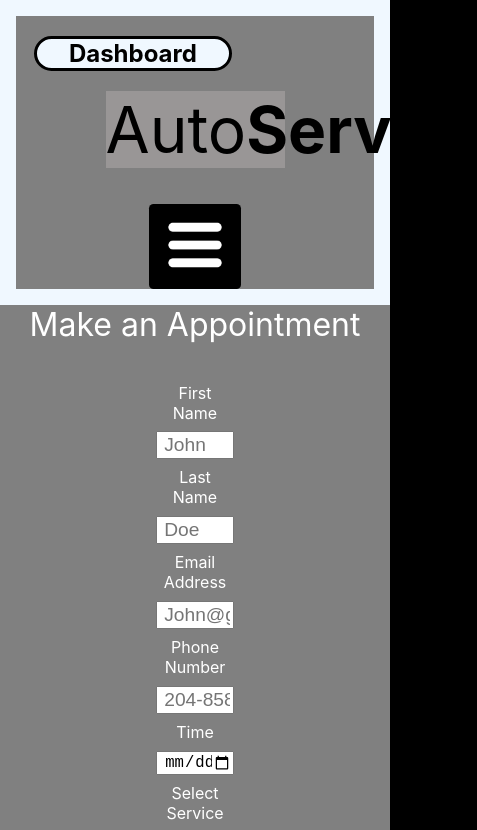
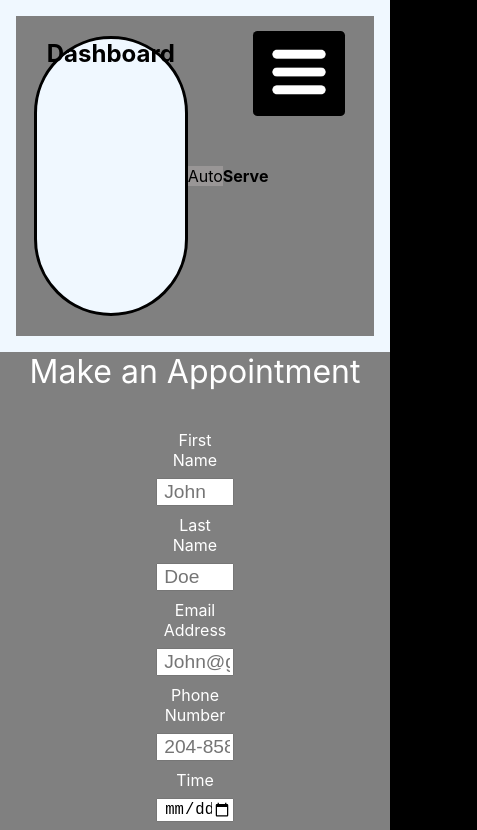
Before and after one commit to trenbolonesw/AutoServe, a React (Create React App) app: page /CreateAppointment in a window 390 px wide. Shown: the top 830 px of the page, 477 px wide, since content can reach past the window. Built offline with nearby package versions, Linux system fonts and the light colour scheme.

Commit message:
commit shit

```diff
--- a/src/components/layout/Layout.jsx
+++ b/src/components/layout/Layout.jsx
@@ -15,17 +15,19 @@ export default function Layout(){
         <>
         <div>
             <div className={styles.layout}>
+
                 <h2 className={styles.dashboard}>
             <Link to={'/DashBoard'} className={styles.Link}>Dashboard</Link>
            </h2>
+
             <header className={styles.header}>
             <Link className={styles.headerLink} to={'/'}> Auto<strong>Serve</strong></Link>
             </header>
-           <button className={styles.button} onClick={handleDrop}>
+
+            <div className={styles.menu}>
+             <button className={styles.button} onClick={handleDrop}>
             <img src={image2} alt="" height={80} width={80}/>
             </button>
-            <div className={styles.menu}>
-
             <div className={`${styles.dropdown} ${drop ? styles.dropdown: styles.dropdownhidden}`}>
                 <Link className={styles.Link} to={'/CreateAppointment'}>Book Appointment</Link>
                 <Link className={styles.Link}>Products</Link>
--- a/src/components/layout/layout.module.css
+++ b/src/components/layout/layout.module.css
@@ -1,10 +1,9 @@
-@media(max-width:600px){
-  .layout{
-    background-color: gray;
-  }
-}
+
+
 .layout{
-
+  display: flex;
+  flex-direction: row;
+    height: 20rem;
     background-color: gray;
     border-style: solid;
     border-width: 1rem;
@@ -24,10 +23,11 @@
 }
 
 .header{
-    width: 50%;
+
+    width: 10%;
  margin: auto;
     background-color: rgb(153, 150, 150);
-    font-size: 4rem;
+
 }
 
 .dashboard{
@@ -100,6 +100,4 @@
 
 .menu{
 
-    position: absolute;
-    margin-left: 80%;
 }
--- a/src/index.css
+++ b/src/index.css
@@ -1,3 +1,9 @@
+@media only screen and (max-width: 600px) {
+  body {
+    background-color: lightblue;
+  }
+}
+
 body {
   margin: 0;
   font-family: -apple-system, BlinkMacSystemFont, 'Segoe UI', 'Roboto', 'Oxygen',
```
